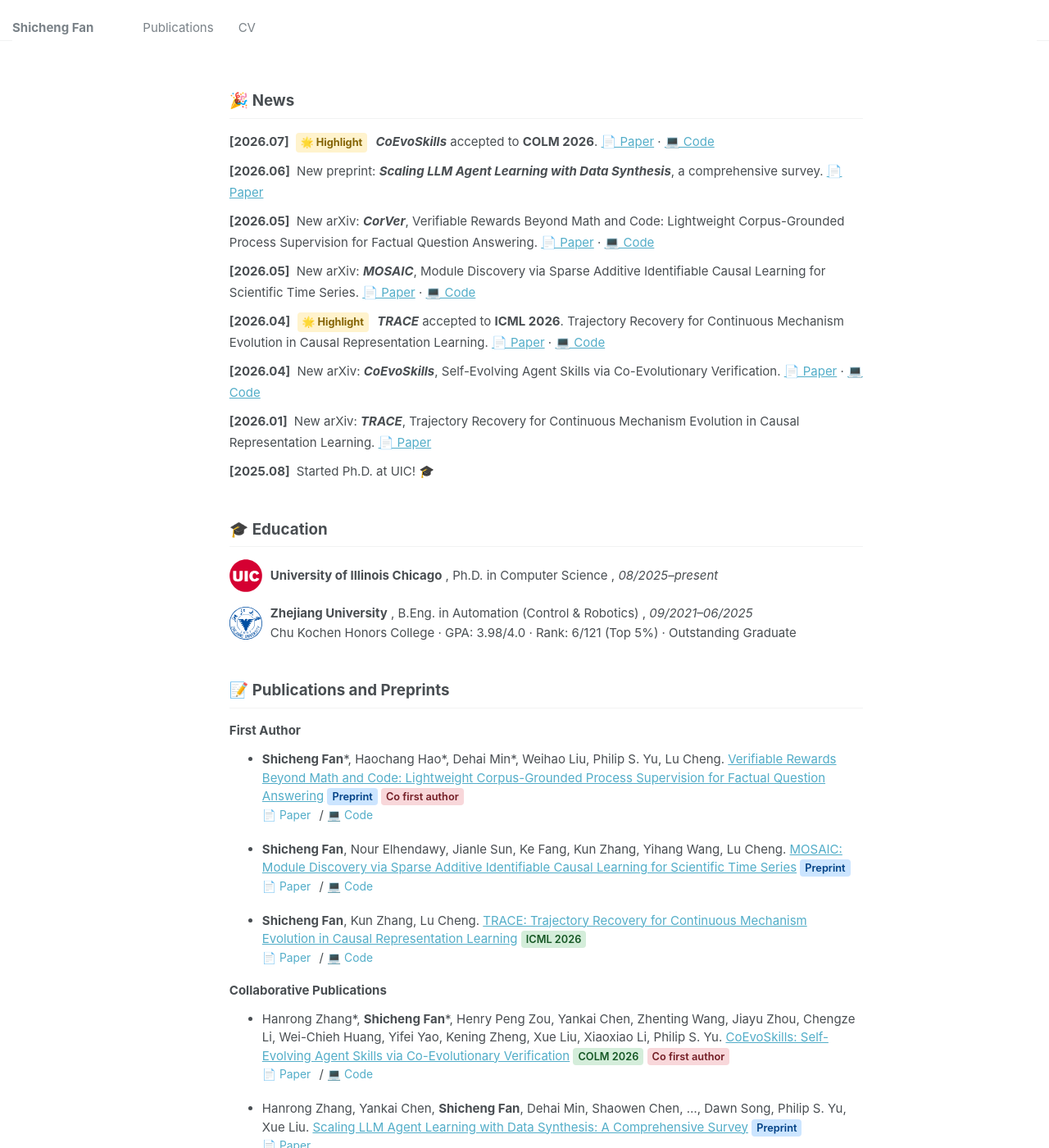
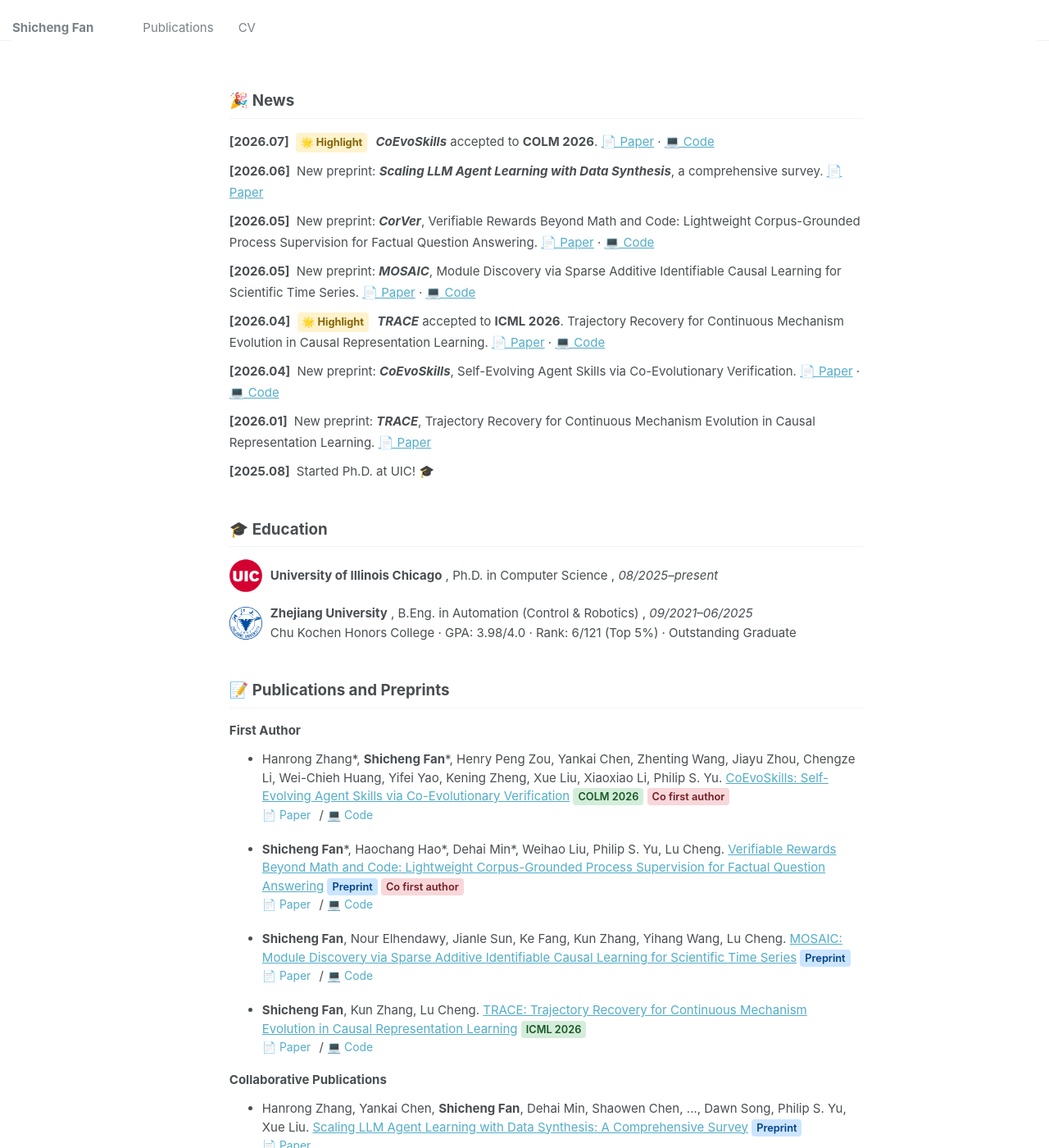
Before and after one commit to shichengf/shichengf.github.io, a Jekyll site: the page built from _pages/about.md, in a window 1280 px wide and 1400 px high, scrolled down 338 px. Shown: the whole window at 82% size. Built offline with Jekyll 4.4.1, drawn with Linux system fonts in a browser that asks for light colours.

Commit message:
Update homepage publication labels and classify preprints

```diff
--- a/_pages/about.md
+++ b/_pages/about.md
@@ -31,11 +31,11 @@ redirect_from:
 <ul class="news-list">
   <li><span class="news-date">[2026.07]</span> <span class="news-highlight">🌟 Highlight</span> <strong><em>CoEvoSkills</em></strong> accepted to <strong>COLM 2026</strong>. <a href="https://arxiv.org/abs/2604.01687">📄 Paper</a> · <a href="https://github.com/Zhang-Henry/CoEvoSkills">💻 Code</a></li>
   <li><span class="news-date">[2026.06]</span> New preprint: <strong><em>Scaling LLM Agent Learning with Data Synthesis</em></strong>, a comprehensive survey. <a href="https://www.researchgate.net/publication/406488336_Scaling_LLM_Agent_Learning_with_Data_Synthesis_A_Comprehensive_Survey">📄 Paper</a></li>
-  <li><span class="news-date">[2026.05]</span> New arXiv: <strong><em>CorVer</em></strong>, Verifiable Rewards Beyond Math and Code: Lightweight Corpus-Grounded Process Supervision for Factual Question Answering. <a href="https://arxiv.org/abs/2605.29648">📄 Paper</a> · <a href="https://github.com/shichengf/CorVer">💻 Code</a></li>
-  <li><span class="news-date">[2026.05]</span> New arXiv: <strong><em>MOSAIC</em></strong>, Module Discovery via Sparse Additive Identifiable Causal Learning for Scientific Time Series. <a href="https://arxiv.org/abs/2605.05524">📄 Paper</a> · <a href="https://github.com/shichengf/mosaic">💻 Code</a></li>
+  <li><span class="news-date">[2026.05]</span> New preprint: <strong><em>CorVer</em></strong>, Verifiable Rewards Beyond Math and Code: Lightweight Corpus-Grounded Process Supervision for Factual Question Answering. <a href="https://arxiv.org/abs/2605.29648">📄 Paper</a> · <a href="https://github.com/shichengf/CorVer">💻 Code</a></li>
+  <li><span class="news-date">[2026.05]</span> New preprint: <strong><em>MOSAIC</em></strong>, Module Discovery via Sparse Additive Identifiable Causal Learning for Scientific Time Series. <a href="https://arxiv.org/abs/2605.05524">📄 Paper</a> · <a href="https://github.com/shichengf/mosaic">💻 Code</a></li>
   <li><span class="news-date">[2026.04]</span> <span class="news-highlight">🌟 Highlight</span> <strong><em>TRACE</em></strong> accepted to <strong>ICML 2026</strong>. Trajectory Recovery for Continuous Mechanism Evolution in Causal Representation Learning. <a href="https://www.arxiv.org/abs/2601.21135">📄 Paper</a> · <a href="https://github.com/shichengf/trace">💻 Code</a></li>
-  <li><span class="news-date">[2026.04]</span> New arXiv: <strong><em>CoEvoSkills</em></strong>, Self-Evolving Agent Skills via Co-Evolutionary Verification. <a href="https://arxiv.org/abs/2604.01687">📄 Paper</a> · <a href="https://github.com/Zhang-Henry/CoEvoSkills">💻 Code</a></li>
-  <li><span class="news-date">[2026.01]</span> New arXiv: <strong><em>TRACE</em></strong>, Trajectory Recovery for Continuous Mechanism Evolution in Causal Representation Learning. <a href="https://www.arxiv.org/abs/2601.21135">📄 Paper</a></li>
+  <li><span class="news-date">[2026.04]</span> New preprint: <strong><em>CoEvoSkills</em></strong>, Self-Evolving Agent Skills via Co-Evolutionary Verification. <a href="https://arxiv.org/abs/2604.01687">📄 Paper</a> · <a href="https://github.com/Zhang-Henry/CoEvoSkills">💻 Code</a></li>
+  <li><span class="news-date">[2026.01]</span> New preprint: <strong><em>TRACE</em></strong>, Trajectory Recovery for Continuous Mechanism Evolution in Causal Representation Learning. <a href="https://www.arxiv.org/abs/2601.21135">📄 Paper</a></li>
   <li><span class="news-date">[2025.08]</span> Started Ph.D. at UIC! 🎓</li>
 </ul>
 
@@ -57,6 +57,9 @@ redirect_from:
 
 ### First Author
 
+* Hanrong Zhang\*, **Shicheng Fan**\*, Henry Peng Zou, Yankai Chen, Zhenting Wang, Jiayu Zhou, Chengze Li, Wei-Chieh Huang, Yifei Yao, Kening Zheng, Xue Liu, Xiaoxiao Li, Philip S. Yu. [CoEvoSkills: Self-Evolving Agent Skills via Co-Evolutionary Verification](https://arxiv.org/abs/2604.01687) <span class="venue venue-pub">COLM 2026</span> <span class="venue venue-cofirst">Co first author</span>
+<br><span class="pub-links">[📄 Paper](https://arxiv.org/abs/2604.01687) / [💻 Code](https://github.com/Zhang-Henry/CoEvoSkills)</span>
+
 * **Shicheng Fan**\*, Haochang Hao\*, Dehai Min\*, Weihao Liu, Philip S. Yu, Lu Cheng. [Verifiable Rewards Beyond Math and Code: Lightweight Corpus-Grounded Process Supervision for Factual Question Answering](https://arxiv.org/abs/2605.29648) <span class="venue venue-preprint">Preprint</span> <span class="venue venue-cofirst">Co first author</span>
 <br><span class="pub-links">[📄 Paper](https://arxiv.org/abs/2605.29648) / [💻 Code](https://github.com/shichengf/CorVer)</span>
 
@@ -67,9 +70,6 @@ redirect_from:
 <br><span class="pub-links">[📄 Paper](https://www.arxiv.org/abs/2601.21135) / [💻 Code](https://github.com/shichengf/trace)</span>
 
 ### Collaborative Publications
-
-* Hanrong Zhang\*, **Shicheng Fan**\*, Henry Peng Zou, Yankai Chen, Zhenting Wang, Jiayu Zhou, Chengze Li, Wei-Chieh Huang, Yifei Yao, Kening Zheng, Xue Liu, Xiaoxiao Li, Philip S. Yu. [CoEvoSkills: Self-Evolving Agent Skills via Co-Evolutionary Verification](https://arxiv.org/abs/2604.01687) <span class="venue venue-pub">COLM 2026</span> <span class="venue venue-cofirst">Co first author</span>
-<br><span class="pub-links">[📄 Paper](https://arxiv.org/abs/2604.01687) / [💻 Code](https://github.com/Zhang-Henry/CoEvoSkills)</span>
 
 * Hanrong Zhang, Yankai Chen, **Shicheng Fan**, Dehai Min, Shaowen Chen, ..., Dawn Song, Philip S. Yu, Xue Liu. [Scaling LLM Agent Learning with Data Synthesis: A Comprehensive Survey](https://www.researchgate.net/publication/406488336_Scaling_LLM_Agent_Learning_with_Data_Synthesis_A_Comprehensive_Survey) <span class="venue venue-preprint">Preprint</span>
 <br><span class="pub-links">[📄 Paper](https://www.researchgate.net/publication/406488336_Scaling_LLM_Agent_Learning_with_Data_Synthesis_A_Comprehensive_Survey)</span>
```
Also changed, not shown: README.md (+4 -0 lines).
